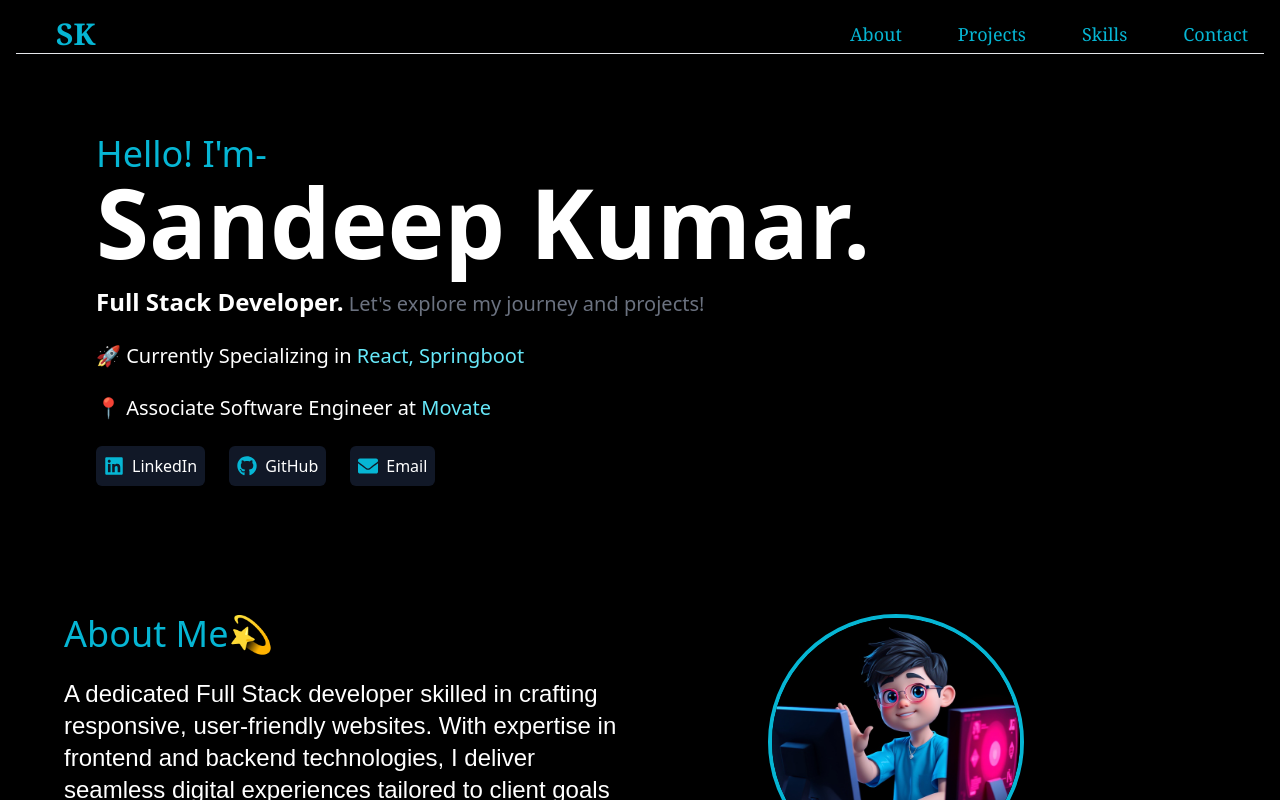
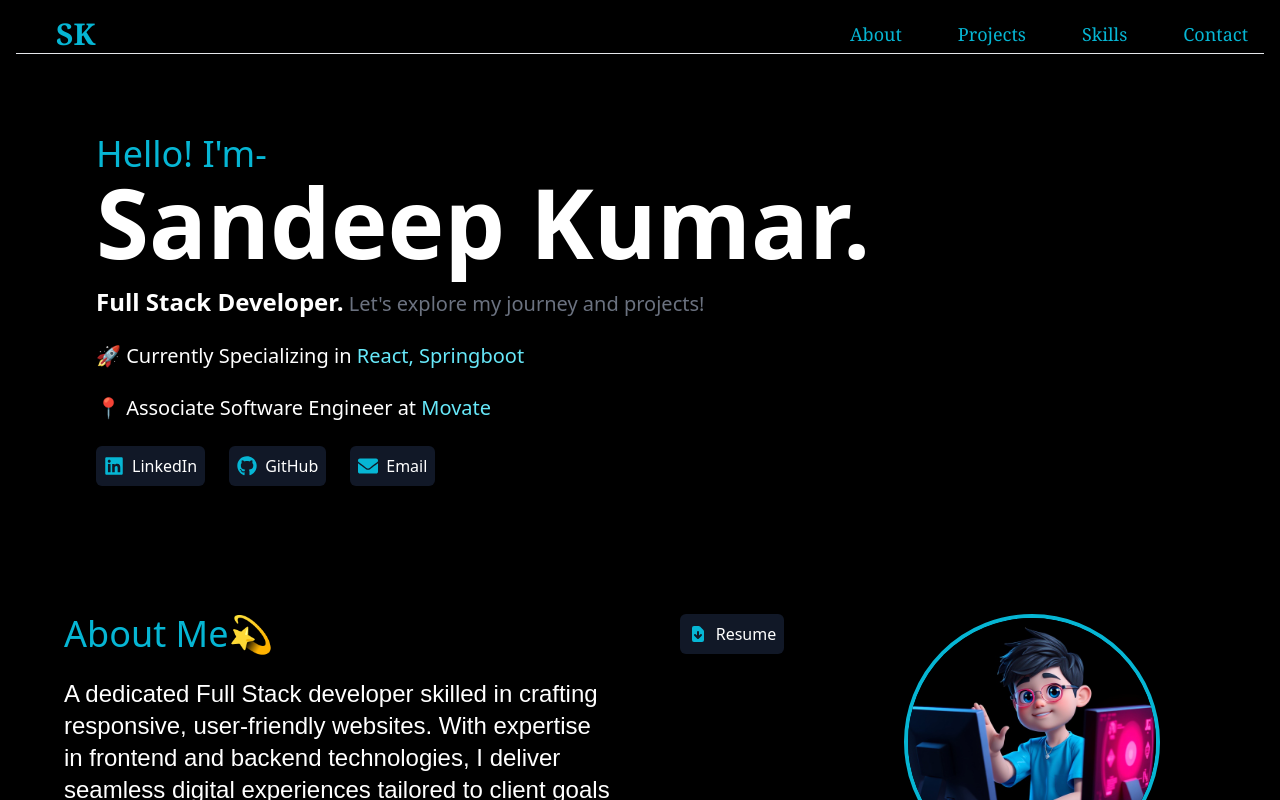
Before and after one commit to sandeepchiramdasu/portfolio-website, a React (Vite) app: page / in a window 1280 px wide. Shown: the top 800 px of the page. Built offline with nearby package versions, Linux system fonts and the light colour scheme.

Commit message:
Update About.jsx

```diff
--- a/src/components/About.jsx
+++ b/src/components/About.jsx
@@ -1,5 +1,7 @@
 import React from "react";
 import cartoon from '../assets/cartoon.jpg';
+import { HiDocumentDownload } from "react-icons/hi";
+import resumeurl from "../assets/sandeepats2.pdf"
 
 const About = () => {
   return (
@@ -17,6 +19,17 @@ const About = () => {
             </p>
           </div>
 
+          {/*Resume section */}
+          <div className="flex gap-6 mb-6">
+            <a
+                href={resumeurl}
+                target="_blank"
+                rel="noopener noreferrer"
+                className="bg-gray-900 text-white py-2 px-2 rounded-md flex items-center gap-2 hover:bg-gray-900 hover:scale-110 transition-transform duration-300">
+                <HiDocumentDownload size={20} className="text-cyan-500"/>Resume
+            </a>
+            </div>
+
           {/* Image Section */}
           <div className="mt-6 lg:mt-0 lg:w-1/3 flex justify-center">
             <img
```
